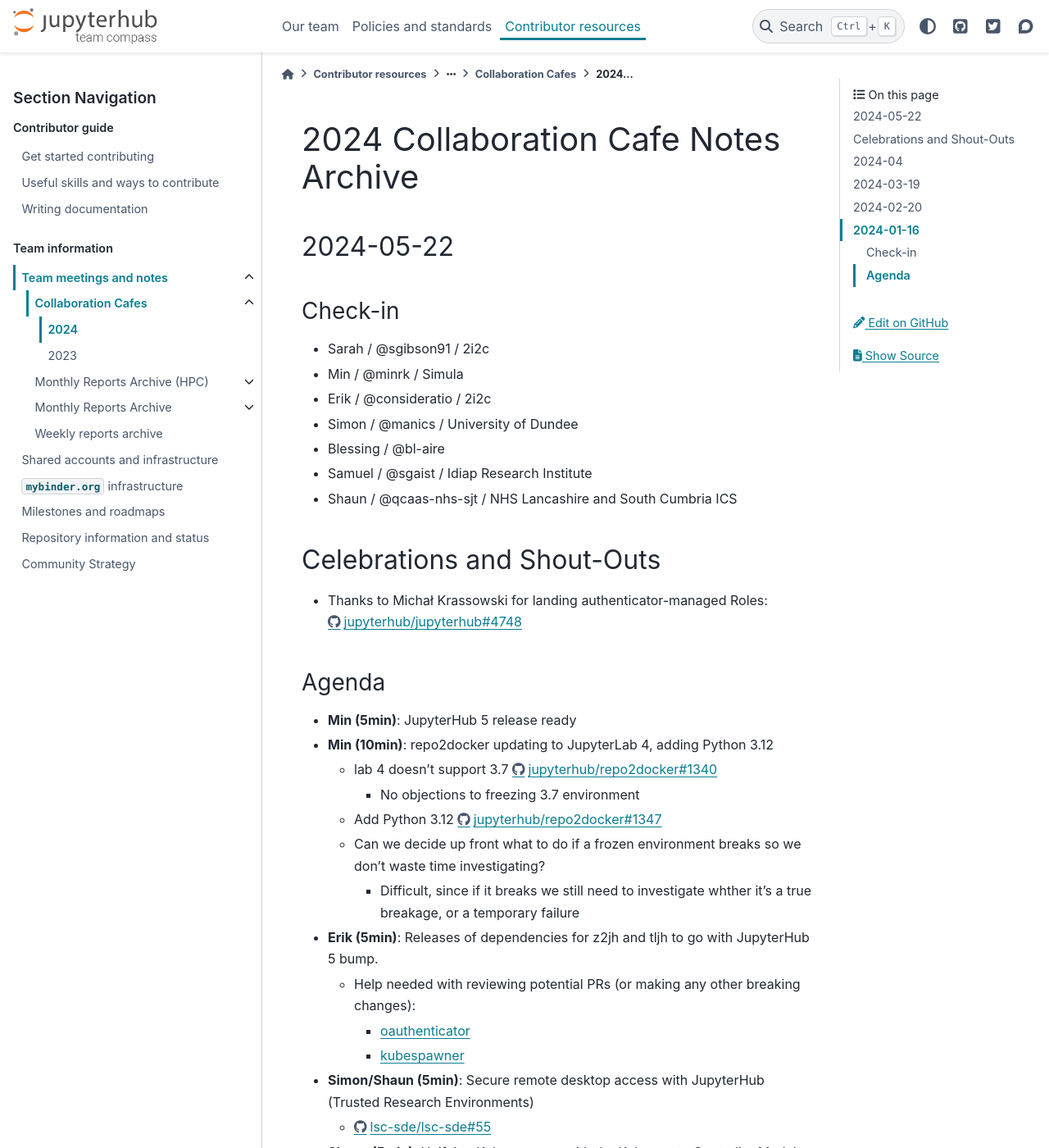
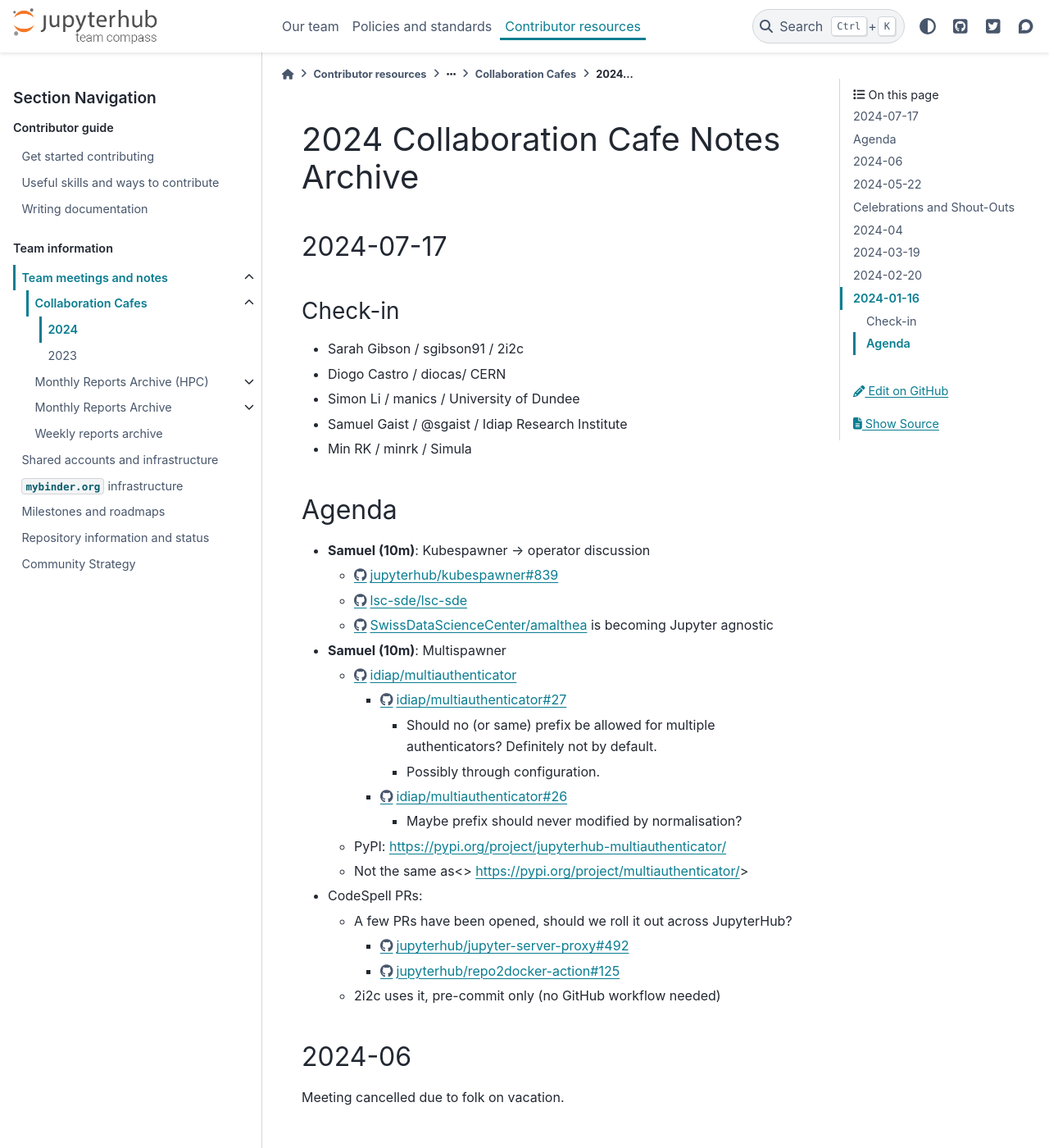
Before and after one commit to jupyterhub/team-compass, a Sphinx documentation site: the page built from docs/meetings/collab-cafe/2024.md, in a window 1280 px wide and 1400 px high. Shown: the whole window at 82% size. Built offline with Sphinx 7.4.7 and the PyData theme 0.15.4, drawn with Linux system fonts in a browser that asks for light colours; the version number could not be read and is left out.

Commit message:
Add July 2024 Collab Cafe notes

```diff
--- a/docs/meetings/collab-cafe/2024.md
+++ b/docs/meetings/collab-cafe/2024.md
@@ -1,4 +1,39 @@
 # 2024 Collaboration Cafe Notes Archive
+
+## 2024-07-17
+
+### Check-in
+
+- Sarah Gibson / sgibson91 / 2i2c
+- Diogo Castro / diocas/ CERN
+- Simon Li / manics / University of Dundee
+- Samuel Gaist / @sgaist / Idiap Research Institute
+- Min RK / minrk / Simula
+
+## Agenda
+
+- **Samuel (10m)**: Kubespawner -> operator discussion
+  - <https://github.com/jupyterhub/kubespawner/issues/839>
+  - <https://github.com/lsc-sde/lsc-sde>
+  - <https://github.com/SwissDataScienceCenter/amalthea/> is becoming Jupyter agnostic
+- **Samuel (10m)**: Multispawner
+  - <https://github.com/idiap/multiauthenticator/>
+    - <https://github.com/idiap/multiauthenticator/issues/27>
+      - Should no (or same) prefix be allowed for multiple authenticators? Definitely not by default.
+      - Possibly through configuration.
+    - <https://github.com/idiap/multiauthenticator/issues/26>
+      - Maybe prefix should never modified by normalisation?
+  - PyPI: <https://pypi.org/project/jupyterhub-multiauthenticator/>
+  - Not the same as\<> https://pypi.org/project/multiauthenticator/>
+- CodeSpell PRs:
+  - A few PRs have been opened, should we roll it out across JupyterHub?
+    - <https://github.com/jupyterhub/jupyter-server-proxy/pull/492>
+    - <https://github.com/jupyterhub/repo2docker-action/pull/125>
+  - 2i2c uses it, pre-commit only (no GitHub workflow needed)
+
+## 2024-06
+
+Meeting cancelled due to folk on vacation.
 
 ## 2024-05-22
 
```
